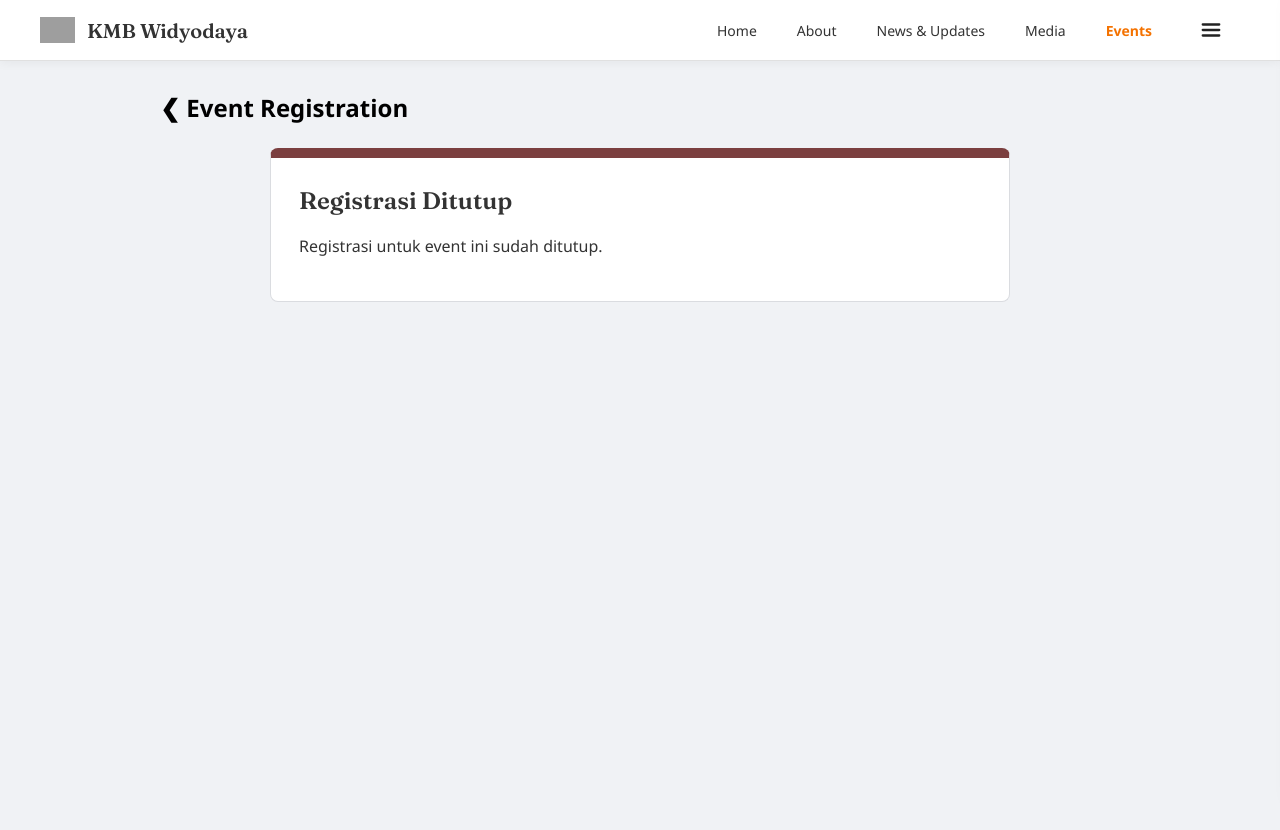
After one commit to kmbwidyodaya/website, a Django app: page /events/1/regist in a window 1280 px wide. The commit adds this page. Shown: the top 830 px of the page. Run offline with Django 5.2, Linux system fonts and the light colour scheme; tables that the repository leaves empty hold one stand-in row (values such as "Sample post"); parts of the project's set-up code (start-up, migrations or seed data) failed here and were passed over; some web fonts are replaced; grey boxes are pictures that could not be loaded.

Commit message:
Events Regist update

```diff
--- a/core/models.py
+++ b/core/models.py
@@ -1,4 +1,5 @@
 from django.db import models
+from django.core.validators import RegexValidator
 from django.utils.safestring import mark_safe
 
 class News(models.Model):
@@ -32,7 +33,17 @@ class Event(models.Model):
     time = models.TimeField(null=True, blank=True, help_text="Contoh: 08:00:00 atau biarkan kosong")
     image = models.URLField(max_length=500, blank=True, null=True)
     is_open_for_public = models.BooleanField(default=True)
-    registration_link = models.URLField(blank=True, null=True)
+    registration_form_id = models.CharField(
+        max_length=255,
+        blank=True,
+        null=True,
+        validators=[RegexValidator(
+            regex=r'^[A-Za-z0-9_-]+$',
+            message="Masukkan ID Google Form saja, bukan URL.",
+        )],
+        verbose_name="Google Form ID",
+        help_text="Masukkan ID saja, bukan URL. Contoh: 1FAIpQL...",
+    )
 
     def __str__(self):
         return self.title
--- a/core/templates/event_detail.html
+++ b/core/templates/event_detail.html
@@ -43,10 +43,10 @@
                 <div class="event-detail-content">
                     <p class="event-detail-meta">{{ event.date|date:"d F Y" }}{% if event.time %} · {{ event.time|time:"H:i" }} WIB{% endif %}</p>
                     <div class="event-detail-description">{{ event.full_description|linebreaks }}</div>
-                    {% if event.registration_link and is_past_event %}
+                    {% if event.registration_form_id and is_past_event %}
                         <button type="button" class="btn btn-disabled" disabled>Registration Closed</button>
-                    {% elif event.registration_link %}
-                        <a href="{{ event.registration_link }}" target="_blank" rel="noopener noreferrer" class="btn btn-primary">Register Now</a>
+                    {% elif event.registration_form_id %}
+                        <a href="{% url 'event_registration' event.pk %}" class="btn btn-primary">Register Now</a>
                     {% endif %}
                 </div>
             </div>
--- /dev/null
+++ b/core/templates/event_registration.html
@@ -0,0 +1,119 @@
+{% load static %}
+<!DOCTYPE html>
+<html lang="id">
+<head>
+    <meta charset="UTF-8">
+    <meta name="viewport" content="width=device-width, initial-scale=1.0">
+    <title>Registrasi {{ event.title }}</title>
+    <link rel="icon" type="image/svg+xml" href="{% static 'images/logo.svg' %}">
+    <link rel="stylesheet" href="{% static 'css/style.css' %}">
+    <style>
+        .event-registration-body {
+            min-height: 100vh;
+            background: #f0f2f5;
+        }
+
+        .event-registration-page {
+            box-sizing: border-box;
+            width: 100%;
+            max-width: 1000px;
+            min-height: calc(100vh - 60px);
+            margin: 30px auto;
+            padding: 0 20px 40px;
+        }
+
+        .event-registration-form {
+            display: block;
+            width: 100%;
+            max-width: 740px;
+            height: 2830px;
+            margin: 0;
+            border: 0;
+        }
+
+        @media (max-width: 768px) {
+            .event-registration-page {
+                margin: 24px auto;
+                padding: 0 14px 28px;
+            }
+
+            .event-registration-form {
+                height: 2830px;
+            }
+        }
+    </style>
+</head>
+<body class="event-registration-body">
+    <header class="navbar">
+        <div class="logo-container">
+            <img src="{% static 'images/logo.svg' %}" alt="Logo KMB Widyodaya" class="logo-img">
+            <span class="brand-name">KMB Widyodaya</span>
+        </div>
+        <nav class="nav-links">
+            <a href="/home">Home</a>
+            <a href="/about">About</a>
+            <a href="/news">News &amp; Updates</a>
+            <a href="/media">Media</a>
+            <a href="/events" class="active">Events</a>
+            <button class="menu-btn" id="menuButton" type="button" onclick="toggleSidebar()" aria-label="Buka menu navigasi" aria-controls="sidebarMenu" aria-expanded="false">
+                <svg width="22" height="22" viewBox="0 0 24 24" fill="none" stroke="currentColor" stroke-width="2.5" stroke-linecap="round" stroke-linejoin="round" aria-hidden="true">
+                    <line x1="3" y1="6" x2="21" y2="6"></line>
+                    <line x1="3" y1="12" x2="21" y2="12"></line>
+                    <line x1="3" y1="18" x2="21" y2="18"></line>
+                </svg>
+            </button>
+        </nav>
+    </header>
+    <main class="detail-page-wrapper event-registration-page">
+        <div class="detail-header-bar">
+            <a href="{% url 'event_detail' event.pk %}" class="back-button">❮ Event Registration</a>
+        </div>
+        {% if is_past_event %}
+            <section class="registration-message">
+                <h1>Registrasi Ditutup</h1>
+                <p>Registrasi untuk event ini sudah ditutup.</p>
+            </section>
+        {% elif registration_embed_url %}
+            <iframe
+                class="event-registration-form"
+                src="{{ registration_embed_url }}"
+                title="Form registrasi {{ event.title }}"
+                width="740"
+                height="2830"
+                referrerpolicy="strict-origin-when-cross-origin">
+                Form registrasi {{ event.title }}
+            </iframe>
+        {% else %}
+            <section class="registration-message">
+                <h1>Registrasi Tidak Tersedia</h1>
+                <p>Belum ada tautan registrasi untuk event ini.</p>
+            </section>
+        {% endif %}
+    </main>
+    <div class="sidebar-overlay" id="sidebarOverlay" onclick="toggleSidebar()" aria-hidden="true"></div>
+    <aside class="sidebar" id="sidebarMenu" aria-label="Menu navigasi" aria-hidden="true" inert>
+        <div class="sidebar-header">
+            <div class="sidebar-brand">
+                <img src="{% static 'images/logo.svg' %}" alt="Logo" class="sidebar-logo">
+                <span class="sidebar-title">Menu</span>
+            </div>
+            <button class="close-btn" type="button" onclick="toggleSidebar()" aria-label="Tutup menu navigasi">
+                <svg width="24" height="24" viewBox="0 0 24 24" fill="none" stroke="currentColor" stroke-width="2.5" stroke-linecap="round" stroke-linejoin="round" aria-hidden="true">
+                    <line x1="18" y1="6" x2="6" y2="18"></line>
+                    <line x1="6" y1="6" x2="18" y2="18"></line>
+                </svg>
+            </button>
+        </div>
+        <nav class="sidebar-links">
+            <a href="/home">Home</a>
+            <a href="/about">About</a>
+            <a href="/news">News &amp; Updates</a>
+            <a href="/media">Media</a>
+            <a href="/support">Support</a>
+            <a href="/events" class="active">Events</a>
+            <a href="/contact">Contact us</a>
+        </nav>
+    </aside>
+    <script src="{% static 'js/main.js' %}"></script>
+</body>
+</html>
--- a/core/templates/events.html
+++ b/core/templates/events.html
@@ -59,8 +59,8 @@
                             <p class="event-text">{{ event.full_description }}</p>
                             <div class="event-actions">
                                 <a href="{% url 'event_detail' event.pk %}" class="btn btn-outline">View Details</a>
-                                {% if event.registration_link %}
-                                    <a href="{{ event.registration_link }}" target="_blank" rel="noopener noreferrer" class="btn btn-primary">Register Now</a>
+                                {% if event.registration_form_id %}
+                                    <a href="{% url 'event_registration' event.pk %}" class="btn btn-primary">Register Now</a>
                                 {% endif %}
                             </div>
                         </div>
@@ -97,7 +97,7 @@
                             <p class="event-text">{{ event.full_description }}</p>
                             <div class="event-actions">
                                 <a href="{% url 'event_detail' event.pk %}" class="btn btn-outline">View Details</a>
-                                {% if event.registration_link %}
+                                {% if event.registration_form_id %}
                                     <button type="button" class="btn btn-disabled" disabled>Registration Closed</button>
                                 {% endif %}
                             </div>
--- a/core/templates/home.html
+++ b/core/templates/home.html
@@ -114,8 +114,8 @@
 
                         <div class="event-actions">
                             <a href="{% url 'event_detail' event.pk %}" class="btn btn-outline">View Details</a>
-                            {% if event.registration_link %}
-                                <a href="{{ event.registration_link }}" target="_blank" class="btn btn-primary">Register Now</a>
+                            {% if event.registration_form_id %}
+                                <a href="{% url 'event_registration' event.pk %}" class="btn btn-primary">Register Now</a>
                             {% endif %}
                         </div>
                     </div>
--- a/core/urls.py
+++ b/core/urls.py
@@ -8,6 +8,7 @@ urlpatterns = [
     path('media/', views.media, name='media'), # Membuka halaman media (http://127.0.0.1:8000/media/)
     path('events/', views.events, name='events'), # Membuka halaman events (http://127.0.0.1:8000/events/)
     path('events/<int:pk>/', views.event_detail, name='event_detail'),
+    path('events/<int:pk>/regist', views.event_registration, name='event_registration'),
     path('news/', views.news, name='news'), # Membuka halaman berita (http://127.0.0.1:8000/news/)
     path('news/<int:pk>/', views.news_detail, name='news_detail'), # Membuka halaman detail berita (http://
     path('base/', views.base_test, name='base_test'), #test media
--- a/core/views.py
+++ b/core/views.py
@@ -1,6 +1,16 @@
+import re
+
 from django.shortcuts import render, get_object_or_404
 from django.utils import timezone
 from .models import Media, News, Event, Banner
+
+
+def _google_form_embed_url(form_id):
+    if not form_id or not re.fullmatch(r'[A-Za-z0-9_-]+', form_id):
+        return None
+
+    return f'https://docs.google.com/forms/d/e/{form_id}/viewform?embedded=true'
+
 
 def home(request):
     news_list = News.objects.all().order_by('-id')[:3]
@@ -30,6 +40,16 @@ def event_detail(request, pk):
         'is_past_event': event.date < timezone.localdate(),
     })
 
+
+def event_registration(request, pk):
+    event = get_object_or_404(Event, pk=pk)
+    return render(request, 'event_registration.html', {
+        'event': event,
+        'is_past_event': event.date < timezone.localdate(),
+        'registration_embed_url': _google_form_embed_url(event.registration_form_id),
+    })
+
+
 def events(request):
     today = timezone.localdate()
     events_list = Event.objects.filter(date__gte=today).order_by('date', 'time')
--- a/static/css/style.css
+++ b/static/css/style.css
@@ -416,6 +416,47 @@ h1, h2, h3, .section-title, .news-title, .event-title {
     box-sizing: border-box;
     margin-top: 8px;
     text-align: center;
+}
+
+.event-registration-body {
+    min-height: 100vh;
+    background-color: #f0f2f5;
+}
+
+.event-registration-page {
+    box-sizing: border-box;
+    width: 100%;
+    min-height: calc(100vh - 60px);
+    padding-bottom: 40px;
+}
+
+.event-registration-form {
+    display: block;
+    width: 100%;
+    max-width: 740px;
+    height: 2830px;
+    margin: 0;
+    border: 0;
+}
+
+.registration-message {
+    box-sizing: border-box;
+    width: min(100%, 740px);
+    margin: 24px auto;
+    padding: 28px;
+    border: 1px solid #dadce0;
+    border-top: 10px solid #7b3f3f;
+    border-radius: 8px;
+    background-color: #ffffff;
+}
+
+.registration-message h1 {
+    margin-top: 0;
+}
+
+.registration-message .btn {
+    display: inline-block;
+    text-decoration: none;
 }
 
 .btn-disabled {
```
Also changed, not shown: core/tests.py (+50 -5 lines), core/migrations/0017_event_registration_form_id.py (added).
